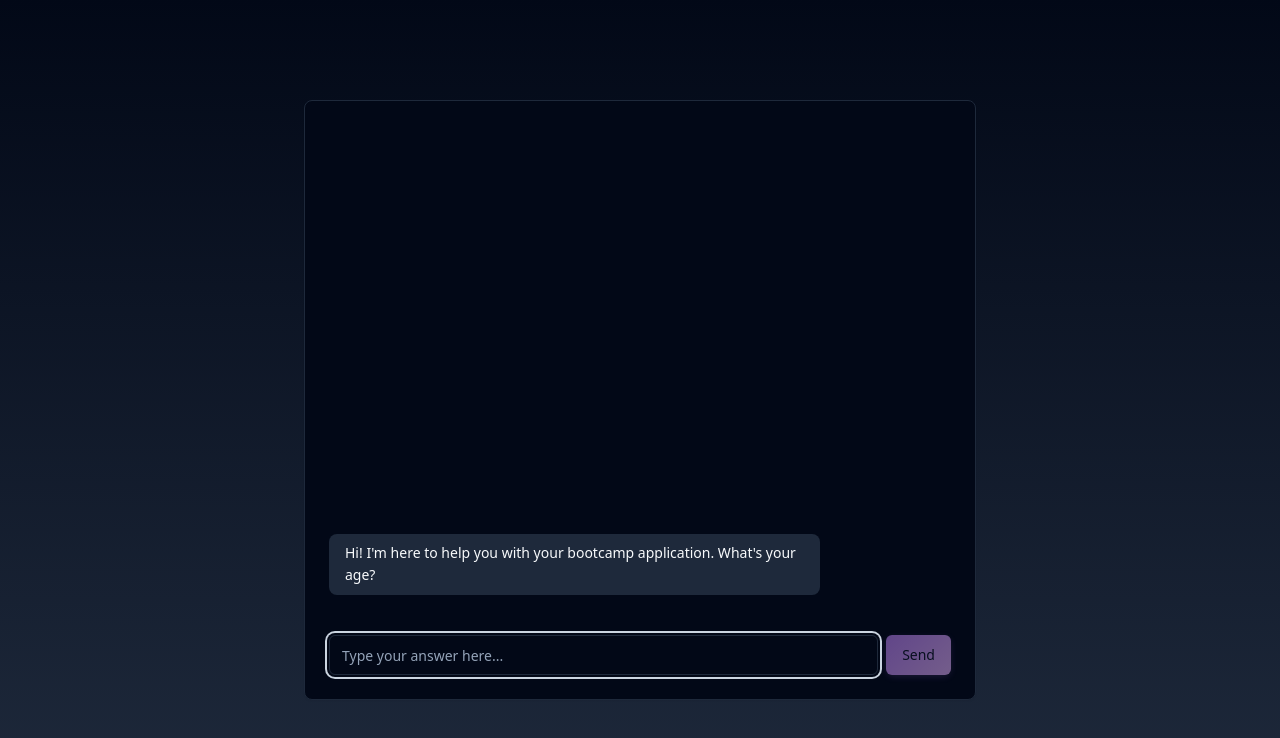
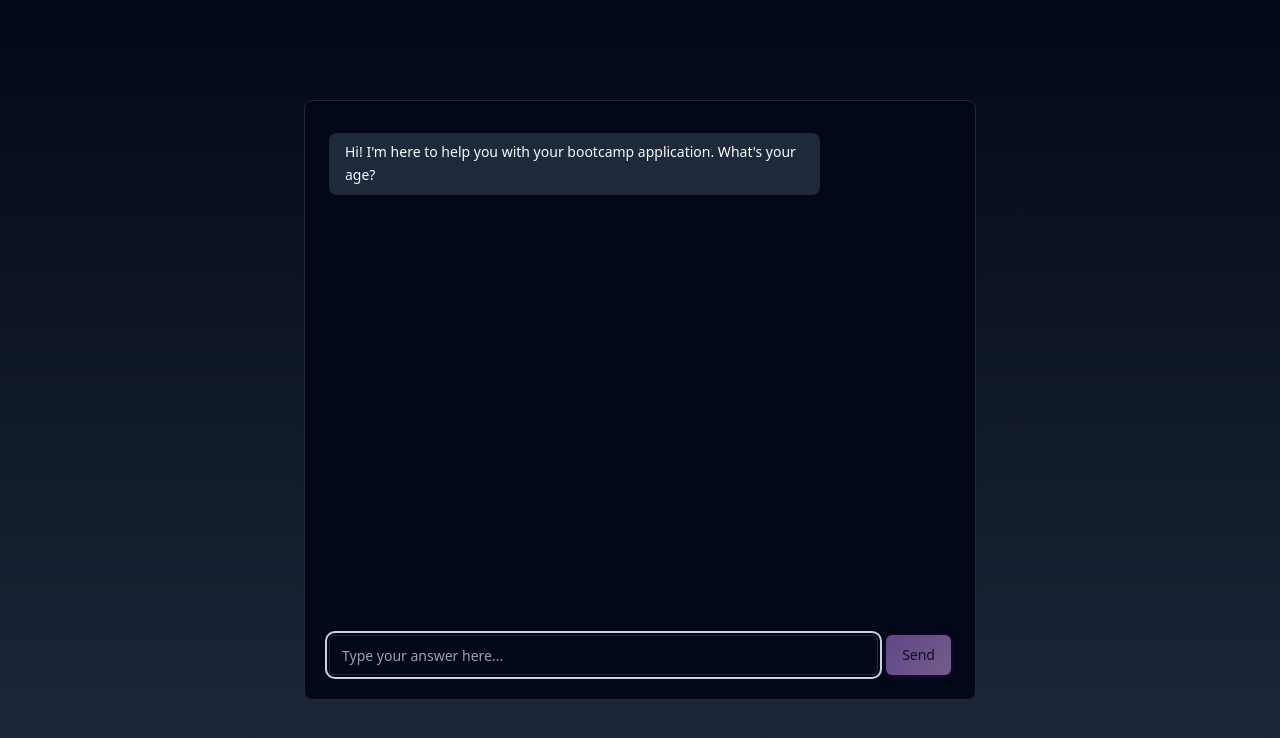
Before and after one commit to Swiss-Business-School-Barcelona/placeholder-launch-pad, a React (Vite) app: page / in a window 1280 px wide. Shown: the top 738 px of the page. Built offline with nearby package versions, Linux system fonts and the light colour scheme; no server answers.

Commit message:
Revert "more updates"
This reverts commit c7276985f0971bb2d539629afeec489f3ad619be.

```diff
--- a/src/pages/Index.tsx
+++ b/src/pages/Index.tsx
@@ -24,9 +24,7 @@ const Index = () => {
 
   // Auto-scroll to bottom when messages change
   const scrollToBottom = () => {
-    setTimeout(() => {
     messagesEndRef.current?.scrollIntoView({ behavior: "smooth" });
-    }, 50); // Small delay to ensure DOM is updated
   };
 
   // Focus input field
@@ -39,16 +37,6 @@ const Index = () => {
   useEffect(() => {
     scrollToBottom();
   }, [messages, isTyping]);
-
-  // Additional effect to ensure initial scroll works
-  useEffect(() => {
-    if (messages.length === 1) {
-      // For the first message, try multiple scroll attempts
-      setTimeout(() => scrollToBottom(), 100);
-      setTimeout(() => scrollToBottom(), 300);
-      setTimeout(() => scrollToBottom(), 500);
-    }
-  }, [messages.length]);
 
   // Auto-start conversation when component mounts
   useEffect(() => {
@@ -150,10 +138,8 @@ const Index = () => {
           <CardContent className="p-3 md:p-6 h-full flex flex-col min-h-0 pt-safe-top">
             {/* Chat Messages */}
             <div
-              className="overflow-y-auto space-y-3 md:space-y-4 pr-1 md:pr-2 flex-1 min-h-0 py-2 flex flex-col justify-end"
-              style={{ scrollBehavior: 'smooth' }}
+              className="overflow-y-auto space-y-3 md:space-y-4 pr-1 md:pr-2 flex-1 min-h-0 py-2"
             >
-              <div className="flex flex-col space-y-3 md:space-y-4">
               {messages.map((message) => (
                 <div
                   key={message.id}
@@ -186,7 +172,6 @@ const Index = () => {
 
               {/* Auto-scroll target */}
               <div ref={messagesEndRef} />
-              </div>
             </div>
 
             {/* Bootcamp Button */}
```
Lines whose indentation alone changed are shown as unchanged.
